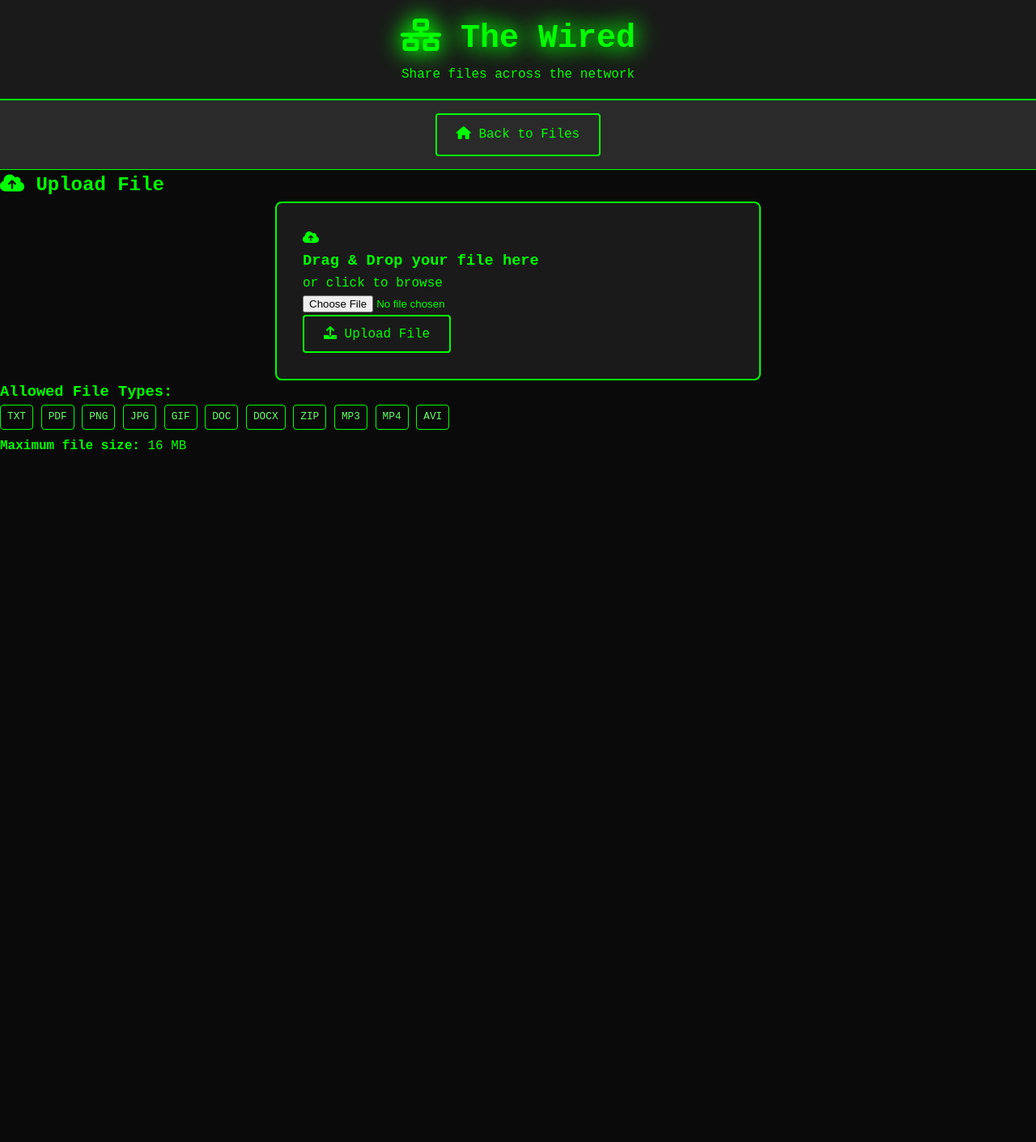
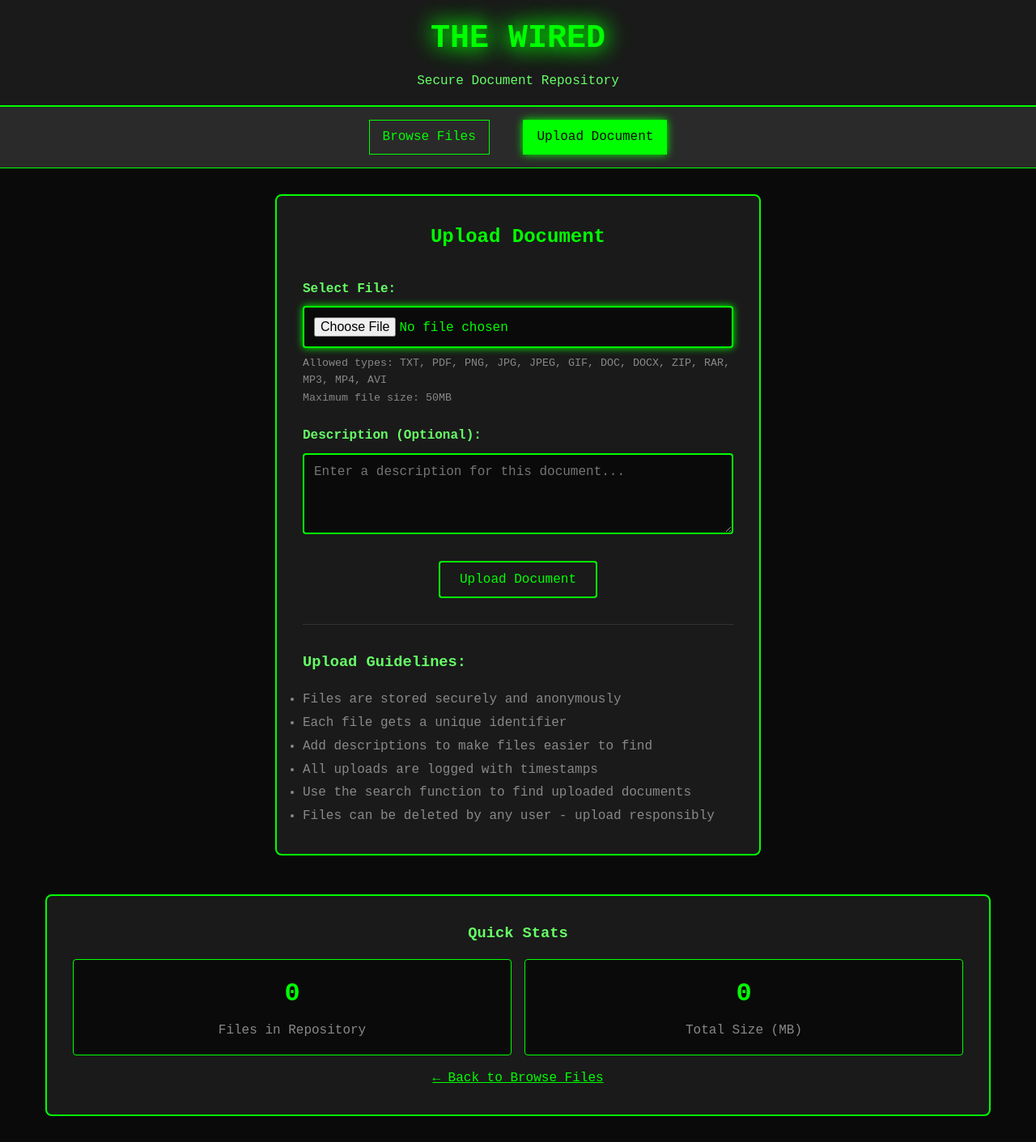
Before and after one commit to Mandrew0822/the_wired, a Flask app: page /upload in a window 1280 px wide. Shown: the whole page at 81% size. Before the commit the page ends 555 px from the top, so only its background shows below. Run offline with Flask 3, Linux system fonts and the light colour scheme.

Commit message:
Update upload.html

```diff
--- a/templates/upload.html
+++ b/templates/upload.html
@@ -5,177 +5,174 @@
     <meta name="viewport" content="width=device-width, initial-scale=1.0">
     <title>Upload - The Wired</title>
     <link rel="stylesheet" href="{{ url_for('static', filename='styles.css') }}">
-    <link href="https://cdnjs.cloudflare.com/ajax/libs/font-awesome/6.0.0/css/all.min.css" rel="stylesheet">
 </head>
 <body>
-    <div class="container">
-        <header class="header">
-            <h1 class="logo">
-                <i class="fas fa-network-wired"></i>
-                The Wired
-            </h1>
-            <p class="tagline">Share files across the network</p>
-        </header>
+    <header>
+        <h1>THE WIRED</h1>
+        <p style="color: #66ff66; margin-top: 0.5rem;">Secure Document Repository</p>
+    </header>
 
-        <nav class="nav">
-            <a href="{{ url_for('index') }}" class="btn btn-secondary">
-                <i class="fas fa-home"></i>
-                Back to Files
-            </a>
-        </nav>
+    <nav>
+        <a href="{{ url_for('index') }}">Browse Files</a>
+        <a href="{{ url_for('upload') }}" class="active">Upload Document</a>
+    </nav>
 
-        {% with messages = get_flashed_messages() %}
+    <main>
+        <!-- Flash Messages -->
+        {% with messages = get_flashed_messages(with_categories=true) %}
             {% if messages %}
-                <div class="messages">
-                    {% for message in messages %}
-                        <div class="alert">{{ message }}</div>
+                <div class="flash-messages">
+                    {% for category, message in messages %}
+                        <div class="flash {{ category }}">{{ message }}</div>
                     {% endfor %}
                 </div>
             {% endif %}
         {% endwith %}
 
-        <div class="upload-section">
-            <div class="upload-container">
-                <h2>
-                    <i class="fas fa-cloud-upload-alt"></i>
-                    Upload File
-                </h2>
+        <!-- Upload Form -->
+        <section>
+            <div class="upload-form">
+                <h2 style="text-align: center; margin-bottom: 2rem; color: #00ff00;">Upload Document</h2>
 
-                <form method="POST" enctype="multipart/form-data" class="upload-form">
-                    <div class="file-drop-zone" id="dropZone">
-                        <div class="drop-zone-content">
-                            <i class="fas fa-cloud-upload-alt drop-icon"></i>
-                            <h3>Drag & Drop your file here</h3>
-                            <p>or click to browse</p>
-                            <input type="file" name="file" id="fileInput" accept=".txt,.pdf,.png,.jpg,.jpeg,.gif,.doc,.docx,.zip,.mp3,.mp4,.avi" required>
-                        </div>
+                <form method="POST" enctype="multipart/form-data" id="upload-form">
+                    <div class="form-group">
+                        <label for="file">Select File:</label>
+                        <input type="file"
+                               id="file"
+                               name="file"
+                               class="form-control"
+                               accept=".txt,.pdf,.png,.jpg,.jpeg,.gif,.doc,.docx,.zip,.rar,.mp3,.mp4,.avi"
+                               required>
+                        <small style="color: #888888; margin-top: 0.5rem; display: block;">
+                            Allowed types: TXT, PDF, PNG, JPG, JPEG, GIF, DOC, DOCX, ZIP, RAR, MP3, MP4, AVI<br>
+                            Maximum file size: 50MB
+                        </small>
                     </div>
 
-                    <div class="file-info" id="fileInfo" style="display: none;">
-                        <div class="selected-file">
-                            <i class="fas fa-file selected-file-icon"></i>
-                            <div class="selected-file-details">
-                                <span class="selected-file-name"></span>
-                                <span class="selected-file-size"></span>
-                            </div>
-                            <button type="button" class="remove-file" id="removeFile">
-                                <i class="fas fa-times"></i>
-                            </button>
-                        </div>
+                    <div class="form-group">
+                        <label for="description">Description (Optional):</label>
+                        <textarea id="description"
+                                  name="description"
+                                  class="form-control"
+                                  placeholder="Enter a description for this document..."></textarea>
                     </div>
 
-                    <button type="submit" class="btn btn-primary btn-upload" id="uploadBtn" disabled>
-                        <i class="fas fa-upload"></i>
-                        Upload File
-                    </button>
+                    <div class="form-group" style="text-align: center;">
+                        <button type="submit" class="btn" id="submit-btn">
+                            <span id="submit-text">Upload Document</span>
+                            <span id="upload-loading" class="loading" style="display: none; margin-left: 10px;"></span>
+                        </button>
+                    </div>
                 </form>
 
-                <div class="upload-info">
-                    <h3>Allowed File Types:</h3>
-                    <div class="file-types">
-                        <span class="file-type">TXT</span>
-                        <span class="file-type">PDF</span>
-                        <span class="file-type">PNG</span>
-                        <span class="file-type">JPG</span>
-                        <span class="file-type">GIF</span>
-                        <span class="file-type">DOC</span>
-                        <span class="file-type">DOCX</span>
-                        <span class="file-type">ZIP</span>
-                        <span class="file-type">MP3</span>
-                        <span class="file-type">MP4</span>
-                        <span class="file-type">AVI</span>
-                    </div>
-                    <p><strong>Maximum file size:</strong> 16 MB</p>
+                <!-- Upload Guidelines -->
+                <div style="margin-top: 2rem; padding-top: 2rem; border-top: 1px solid #333;">
+                    <h3 style="color: #66ff66; margin-bottom: 1rem;">Upload Guidelines:</h3>
+                    <ul style="color: #888888; line-height: 1.8;">
+                        <li>Files are stored securely and anonymously</li>
+                        <li>Each file gets a unique identifier</li>
+                        <li>Add descriptions to make files easier to find</li>
+                        <li>All uploads are logged with timestamps</li>
+                        <li>Use the search function to find uploaded documents</li>
+                        <li>Files can be deleted by any user - upload responsibly</li>
+                    </ul>
                 </div>
             </div>
-        </div>
-    </div>
+        </section>
+
+        <!-- Recent Uploads Preview -->
+        <section style="margin-top: 3rem;">
+            <div style="background-color: #1a1a1a; border: 2px solid #00ff00; border-radius: 8px; padding: 2rem; text-align: center;">
+                <h3 style="color: #66ff66; margin-bottom: 1rem;">Quick Stats</h3>
+                <div class="stats-grid" id="upload-stats">
+                    <div class="loading"></div>
+                </div>
+                <p style="color: #888888; margin-top: 1rem;">
+                    <a href="{{ url_for('index') }}" style="color: #00ff00;">← Back to Browse Files</a>
+                </p>
+            </div>
+        </section>
+    </main>
 
     <script>
-        const dropZone = document.getElementById('dropZone');
-        const fileInput = document.getElementById('fileInput');
-        const fileInfo = document.getElementById('fileInfo');
-        const uploadBtn = document.getElementById('uploadBtn');
-        const removeFileBtn = document.getElementById('removeFile');
+        // Load statistics
+        fetch('/api/stats')
+            .then(response => response.json())
+            .then(data => {
+                const statsGrid = document.getElementById('upload-stats');
+                statsGrid.innerHTML = `
+                    <div class="stat-item">
+                        <div class="stat-value">${data.total_files}</div>
+                        <div class="stat-label">Files in Repository</div>
+                    </div>
+                    <div class="stat-item">
+                        <div class="stat-value">${data.total_size_mb}</div>
+                        <div class="stat-label">Total Size (MB)</div>
+                    </div>
+                `;
+            })
+            .catch(error => {
+                const statsGrid = document.getElementById('upload-stats');
+                statsGrid.innerHTML = '<div style="color: #ff0066;">Stats unavailable</div>';
+            });
 
-        // Drag and drop functionality
-        dropZone.addEventListener('click', () => fileInput.click());
+        // Handle form submission
+        document.getElementById('upload-form').addEventListener('submit', function(e) {
+            const submitBtn = document.getElementById('submit-btn');
+            const submitText = document.getElementById('submit-text');
+            const uploadLoading = document.getElementById('upload-loading');
+            const fileInput = document.getElementById('file');
 
-        dropZone.addEventListener('dragover', (e) => {
-            e.preventDefault();
-            dropZone.classList.add('drag-over');
+            // Check if file is selected
+            if (!fileInput.files.length) {
+                alert('Please select a file to upload.');
+                e.preventDefault();
+                return;
+            }
+
+            // Check file size (50MB limit)
+            const file = fileInput.files[0];
+            const maxSize = 50 * 1024 * 1024; // 50MB in bytes
+
+            if (file.size > maxSize) {
+                alert('File size exceeds 50MB limit. Please choose a smaller file.');
+                e.preventDefault();
+                return;
+            }
+
+            // Show loading state
+            submitBtn.disabled = true;
+            submitText.textContent = 'Uploading...';
+            uploadLoading.style.display = 'inline-block';
         });
 
-        dropZone.addEventListener('dragleave', () => {
-            dropZone.classList.remove('drag-over');
-        });
+        // File input change handler
+        document.getElementById('file').addEventListener('change', function(e) {
+            const file = e.target.files[0];
+            if (file) {
+                const sizeMB = (file.size / (1024 * 1024)).toFixed(2);
+                console.log(`Selected file: ${file.name} (${sizeMB} MB)`);
 
-        dropZone.addEventListener('drop', (e) => {
-            e.preventDefault();
-            dropZone.classList.remove('drag-over');
+                // Show file info
+                const fileInfo = document.createElement('div');
+                fileInfo.style.cssText = 'margin-top: 0.5rem; color: #66ff66; font-size: 0.9rem;';
+                fileInfo.textContent = `Selected: ${file.name} (${sizeMB} MB)`;
 
-            const files = e.dataTransfer.files;
-            if (files.length > 0) {
-                fileInput.files = files;
-                handleFileSelect(files[0]);
+                // Remove any existing file info
+                const existingInfo = document.querySelector('.file-info');
+                if (existingInfo) {
+                    existingInfo.remove();
+                }
+
+                fileInfo.className = 'file-info';
+                e.target.parentNode.appendChild(fileInfo);
             }
         });
 
-        fileInput.addEventListener('change', (e) => {
-            if (e.target.files.length > 0) {
-                handleFileSelect(e.target.files[0]);
-            }
+        // Auto-focus file input
+        document.addEventListener('DOMContentLoaded', function() {
+            document.getElementById('file').focus();
         });
-
-        removeFileBtn.addEventListener('click', () => {
-            fileInput.value = '';
-            fileInfo.style.display = 'none';
-            dropZone.style.display = 'block';
-            uploadBtn.disabled = true;
-        });
-
-        function handleFileSelect(file) {
-            const fileName = file.name;
-            const fileSize = formatFileSize(file.size);
-            const fileExtension = fileName.split('.').pop().toLowerCase();
-
-            // Update file info display
-            document.querySelector('.selected-file-name').textContent = fileName;
-            document.querySelector('.selected-file-size').textContent = fileSize;
-
-            // Update file icon based on type
-            const iconElement = document.querySelector('.selected-file-icon');
-            iconElement.className = 'fas selected-file-icon';
-
-            if (['jpg', 'jpeg', 'png', 'gif'].includes(fileExtension)) {
-                iconElement.classList.add('fa-image');
-            } else if (['mp4', 'avi', 'mov'].includes(fileExtension)) {
-                iconElement.classList.add('fa-video');
-            } else if (['mp3', 'wav'].includes(fileExtension)) {
-                iconElement.classList.add('fa-music');
-            } else if (fileExtension === 'pdf') {
-                iconElement.classList.add('fa-file-pdf');
-            } else if (['doc', 'docx'].includes(fileExtension)) {
-                iconElement.classList.add('fa-file-word');
-            } else if (['zip', 'rar'].includes(fileExtension)) {
-                iconElement.classList.add('fa-file-archive');
-            } else {
-                iconElement.classList.add('fa-file');
-            }
-
-            // Show file info and hide drop zone
-            dropZone.style.display = 'none';
-            fileInfo.style.display = 'block';
-            uploadBtn.disabled = false;
-        }
-
-        function formatFileSize(bytes) {
-            if (bytes === 0) return '0 Bytes';
-            const k = 1024;
-            const sizes = ['Bytes', 'KB', 'MB', 'GB'];
-            const i = Math.floor(Math.log(bytes) / Math.log(k));
-            return parseFloat((bytes / Math.pow(k, i)).toFixed(2)) + ' ' + sizes[i];
-        }
     </script>
 </body>
 </html>
```
